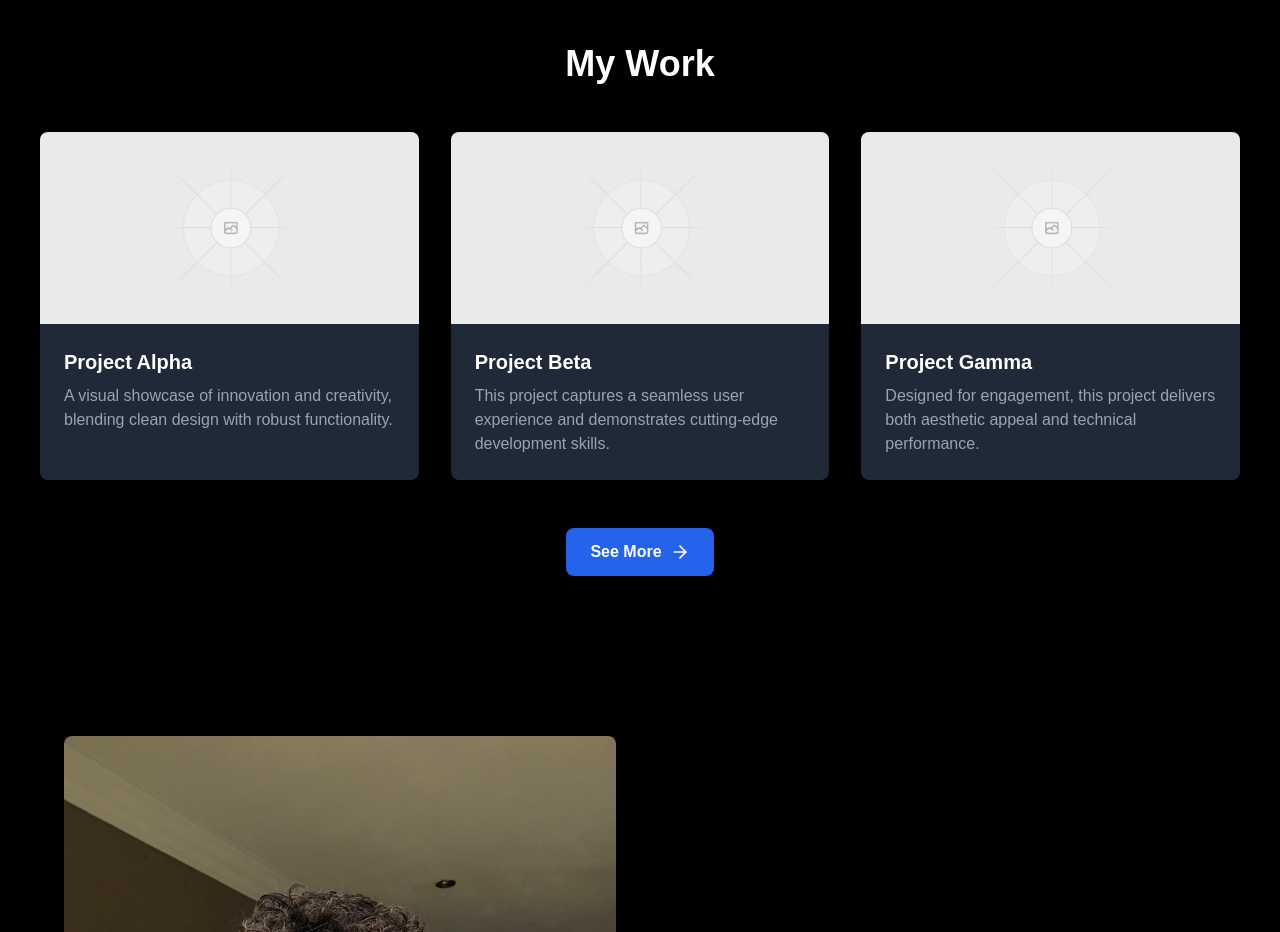
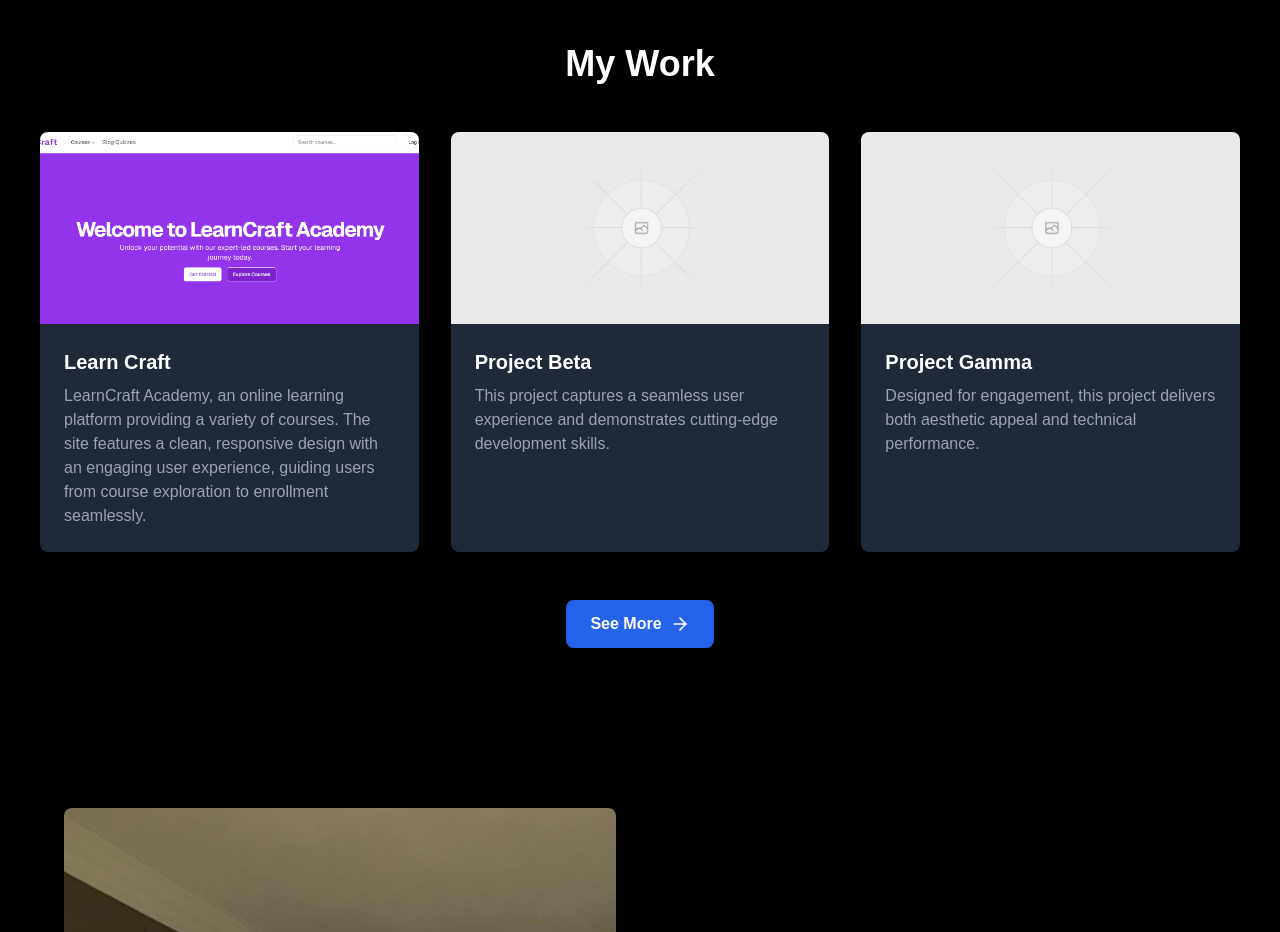
Before and after one commit to JadyMcIntyre/ydaj_me, a Next.js app in the folder my-portfolio/: page / in a window 1280 px wide. Shown: the part 2920-3852 px from the top of the page. Built offline with nearby package versions, Linux system fonts and the light colour scheme.

Commit message:
added image and updated project name

```diff
--- a/my-portfolio/app/page.tsx
+++ b/my-portfolio/app/page.tsx
@@ -41,9 +41,9 @@ export default function Component() {
 
   const projects = [
     {
-      title: "Project Alpha",
-      description: "A visual showcase of innovation and creativity, blending clean design with robust functionality.",
-      image: "/images/placeholder.png"
+      title: "Learn Craft",
+      description: "LearnCraft Academy, an online learning platform providing a variety of courses. The site features a clean, responsive design with an engaging user experience, guiding users from course exploration to enrollment seamlessly.",
+      image: "/images/learn_craft.png"
     },
     {
       title: "Project Beta",
```
Also changed, not shown: my-portfolio/public/images/learn_craft.png (added).
